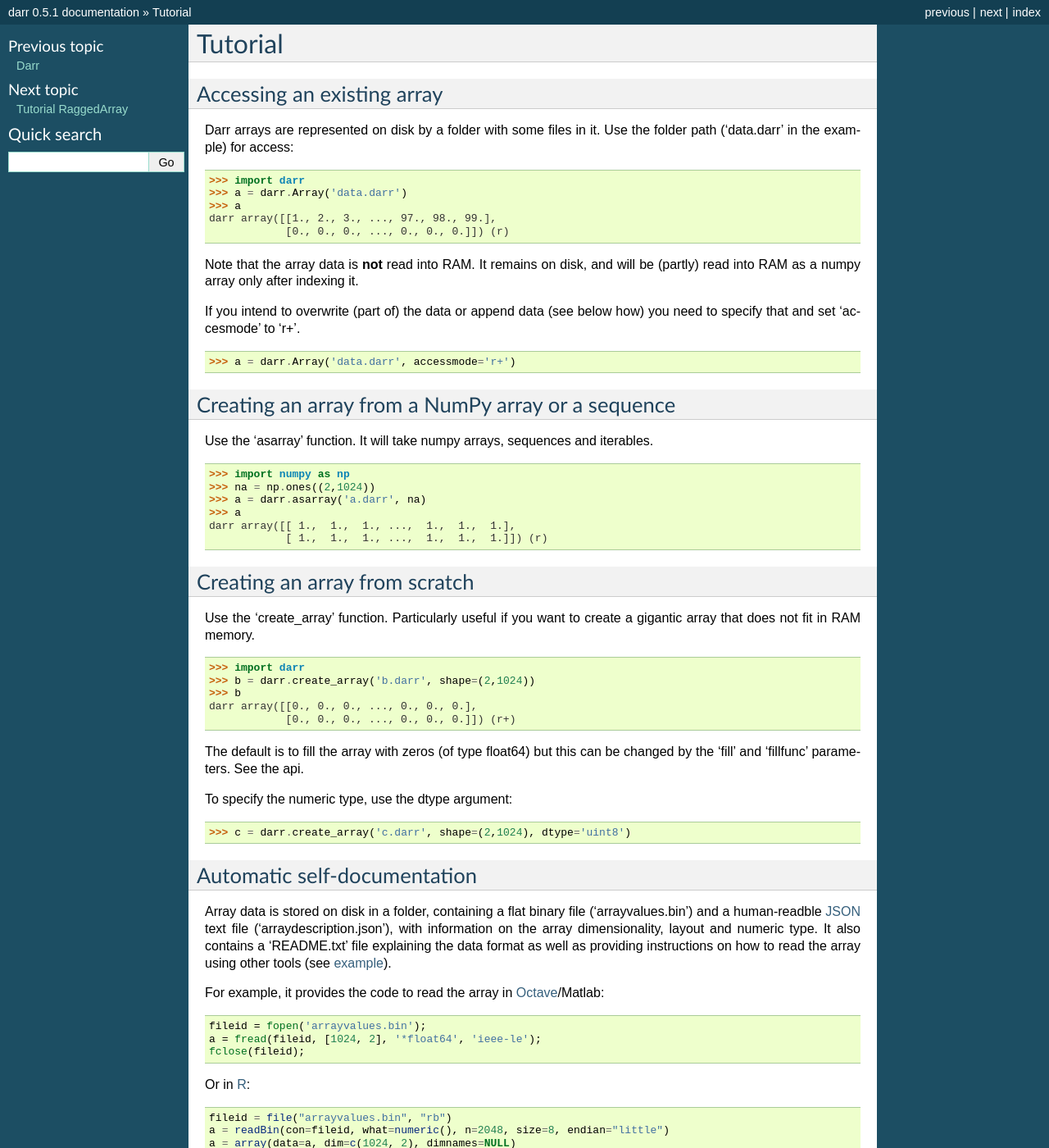
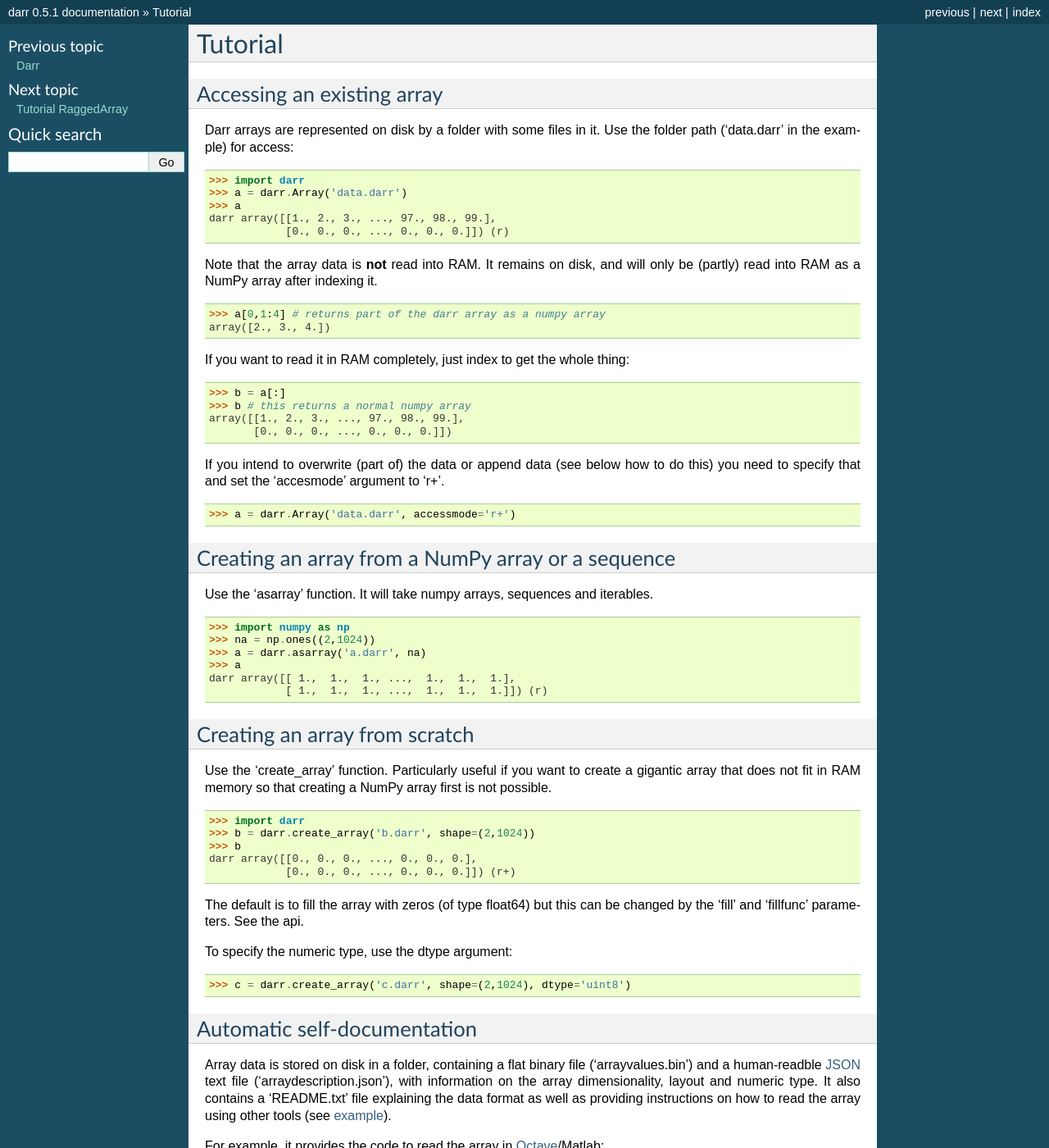
Before and after one commit to gbeckers/Darr, a Sphinx documentation site: the page built from docs/tutorialarray.rst, in a window 1280 px wide and 1400 px high. Shown: the whole window at 82% size. Built offline with Sphinx 7.4.7, drawn with Linux system fonts in a browser that asks for light colours.

Commit message:
improve array tutorial

```diff
--- a/docs/tutorialarray.rst
+++ b/docs/tutorialarray.rst
@@ -16,10 +16,24 @@
                 [0., 0., 0., ..., 0., 0., 0.]]) (r)
 
 Note that the array data is **not** read into RAM. It remains on disk, and
-will be (partly) read into RAM as a numpy array only after indexing it.
+will only be (partly) read into RAM as a NumPy array after indexing it.
 
-If you intend to overwrite (part of) the data or append data (see below how)
-you need to specify that and set 'accesmode' to 'r+'.
+.. code:: python
+
+    >>> a[0,1:4] # returns part of the darr array as a numpy array
+    array([2., 3., 4.])
+
+If you want to read it in RAM completely, just index to get the whole thing:
+
+.. code:: python
+
+    >>> b = a[:]
+    >>> b # this returns a normal numpy array
+    array([[1., 2., 3., ..., 97., 98., 99.],
+           [0., 0., 0., ..., 0., 0., 0.]])
+
+If you intend to overwrite (part of) the data or append data (see below how
+to do this) you need to specify that and set the 'accesmode' argument to 'r+'.
 
 .. code:: python
 
@@ -45,7 +59,8 @@
 Creating an array from scratch
 ------------------------------
 Use the 'create_array' function. Particularly useful if you want to create a
-gigantic array that does not fit in RAM memory.
+gigantic array that does not fit in RAM memory so that creating a NumPy
+array first is not possible.
 
 .. code:: python
 
```
Also changed, not shown: README.rst (+7 -8 lines).
